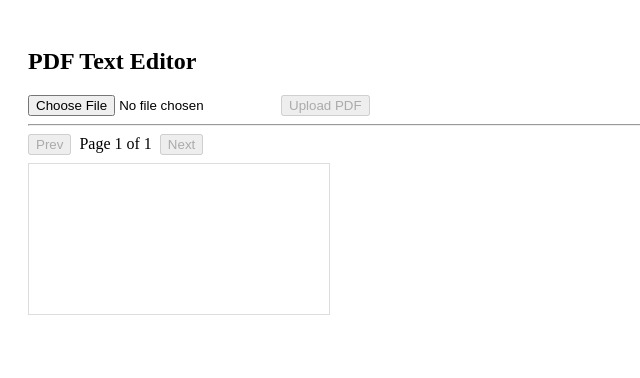
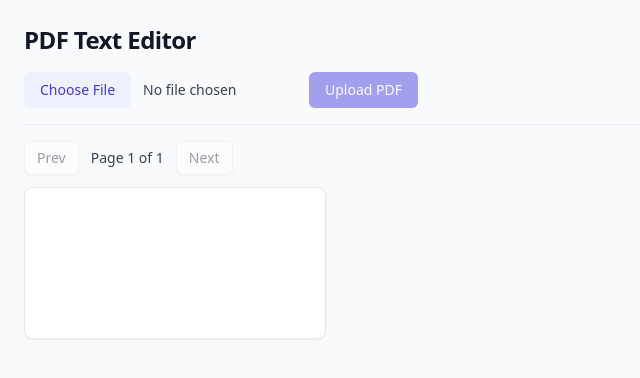
Before and after one commit to hasnatahmad095/edit-pdf, a React (Vite) app in the folder client/: page / in a window 1280 px wide. Shown: the top 378 px of the page, without its empty margins (0-640 px from the left). Built offline with nearby package versions, Linux system fonts and the light colour scheme.

Commit message:
update: update style for buttons and layouts

```diff
--- a/client/index.html
+++ b/client/index.html
@@ -4,6 +4,7 @@
     <meta charset="UTF-8" />
     <meta name="viewport" content="width=device-width, initial-scale=1.0" />
     <title>client</title>
+    <script src="https://cdn.tailwindcss.com"></script>
   </head>
   <body>
     <div id="root"></div>
--- a/client/src/App.jsx
+++ b/client/src/App.jsx
@@ -233,52 +233,56 @@ function App() {
   };
 
   return (
-    <div style={{ padding: 20 }}>
-      <h2>PDF Text Editor</h2>
+    <div className="min-h-screen bg-gray-50 text-gray-900 p-4 md:p-6">
+      <h2 className="text-2xl font-semibold tracking-tight">PDF Text Editor</h2>
 
-      <input
-        type="file"
-        accept="application/pdf"
-        onChange={(e) => setFile(e.target.files[0])}
-      />
+      <div className="mt-4 flex items-center gap-3">
+        <input
+          type="file"
+          accept="application/pdf"
+          onChange={(e) => setFile(e.target.files[0])}
+          className="block text-sm text-gray-700 file:mr-3 file:py-2 file:px-4 file:rounded-md file:border-0 file:text-sm file:font-medium file:bg-indigo-50 file:text-indigo-700 hover:file:bg-indigo-100"
+        />
+        <button
+          onClick={uploadPdf}
+          disabled={!file}
+          className="inline-flex items-center rounded-md bg-indigo-600 px-4 py-2 text-sm font-medium text-white shadow-sm hover:bg-indigo-700 disabled:opacity-50"
+        >
+          Upload PDF
+        </button>
+      </div>
 
-      <button onClick={uploadPdf} disabled={!file}>Upload PDF</button>
+      <div className="my-4 h-px w-full bg-gray-200" />
 
-      <hr />
-
-      <div style={{ display: "flex", alignItems: "center", gap: 8, marginBottom: 8 }}>
-        <button onClick={() => goToPage(pageIndex - 1)} disabled={pageIndex <= 0}>
+      <div className="flex items-center gap-3 mb-3">
+        <button
+          onClick={() => goToPage(pageIndex - 1)}
+          disabled={pageIndex <= 0}
+          className="rounded-md border bg-white px-3 py-1.5 text-sm font-medium text-gray-700 shadow-sm hover:bg-gray-50 disabled:opacity-50"
+        >
           Prev
         </button>
-        <span>
+        <span className="text-sm text-gray-700">
           Page {pageIndex + 1} of {totalPages}
         </span>
-        <button onClick={() => goToPage(pageIndex + 1)} disabled={pageIndex >= (totalPages - 1)}>
+        <button
+          onClick={() => goToPage(pageIndex + 1)}
+          disabled={pageIndex >= (totalPages - 1)}
+          className="rounded-md border bg-white px-3 py-1.5 text-sm font-medium text-gray-700 shadow-sm hover:bg-gray-50 disabled:opacity-50"
+        >
           Next
         </button>
       </div>
 
-      <div
-        style={{
-          position: "relative",
-          display: "inline-block",
-          border: "1px solid #ddd",
-        }}
-      >
-        <canvas ref={canvasRef} style={{ display: "block" }} />
+      <div className="relative inline-block rounded-lg border border-gray-200 bg-white shadow-sm">
+        <canvas ref={canvasRef} className="block" />
         <canvas
           ref={previewCanvasRef}
-          style={{ position: "absolute", left: 0, top: 0, pointerEvents: "none" }}
+          className="absolute left-0 top-0 pointer-events-none"
         />
         <div
-          style={{
-            position: "absolute",
-            left: 0,
-            top: 0,
-            width: viewportSize.width,
-            height: viewportSize.height,
-            pointerEvents: "none",
-          }}
+          className="absolute left-0 top-0 pointer-events-none"
+          style={{ width: viewportSize.width, height: viewportSize.height }}
         >
           {textItems.map((item, i) => (
             <span
@@ -292,17 +296,15 @@ function App() {
                 setOverrideSize(item.fontSize || "");
                 setUseCustomColor(false);
               }}
+              className="absolute cursor-pointer select-none"
               style={{
-                position: "absolute",
                 left: item.x,
                 top: item.y,
                 width: item.width,
                 height: item.height,
-                background: selected === item ? "rgba(255,0,0,0.15)" : "transparent",
-                outline: selected === item ? "1px solid red" : "none",
-                cursor: "pointer",
+                background: selected === item ? "rgba(99,102,241,0.18)" : "transparent",
+                outline: selected === item ? "1px solid rgba(99,102,241,0.9)" : "none",
                 color: "transparent",
-                userSelect: "none",
                 pointerEvents: "auto",
               }}
               title={item.text}
@@ -313,17 +315,25 @@ function App() {
 
       {selected && (
         <>
-          <hr />
-          <div style={{ display: "flex", gap: 8, alignItems: "center", flexWrap: "wrap" }}>
+          <div className="my-4 h-px w-full bg-gray-200" />
+          <div className="flex flex-wrap items-center gap-3 rounded-lg border border-gray-200 bg-white p-3 shadow-sm">
             <input
               value={newText}
               onChange={(e) => setNewText(e.target.value)}
+              className="min-w-[200px] rounded-md border border-gray-300 bg-white px-3 py-2 text-sm shadow-sm focus:outline-none focus:ring-2 focus:ring-indigo-500"
+              placeholder="Enter replacement text"
             />
-            <button onClick={saveEdit}>Save PDF</button>
+            <button
+              onClick={saveEdit}
+              className="inline-flex items-center rounded-md bg-indigo-600 px-4 py-2 text-sm font-medium text-white shadow-sm hover:bg-indigo-700"
+            >
+              Save PDF
+            </button>
             <select
               value={overrideFamily}
               onChange={(e) => setOverrideFamily(e.target.value)}
               title="Font family"
+              className="rounded-md border border-gray-300 bg-white px-2 py-2 text-sm shadow-sm"
             >
               <option value="">Auto (detected)</option>
               <option value="Helvetica">Helvetica</option>
@@ -337,6 +347,7 @@ function App() {
                 setOverrideBold(v === "auto" ? null : v === "bold");
               }}
               title="Font weight"
+              className="rounded-md border border-gray-300 bg-white px-2 py-2 text-sm shadow-sm"
             >
               <option value="auto">Weight: Auto</option>
               <option value="regular">Regular</option>
@@ -349,6 +360,7 @@ function App() {
                 setOverrideItalic(v === "auto" ? null : v === "italic");
               }}
               title="Font style"
+              className="rounded-md border border-gray-300 bg-white px-2 py-2 text-sm shadow-sm"
             >
               <option value="auto">Style: Auto</option>
               <option value="normal">Normal</option>
@@ -365,13 +377,14 @@ function App() {
               }}
               placeholder={String(selected.fontSize || "")}
               title="Font size"
-              style={{ width: 90 }}
+              className="w-24 rounded-md border border-gray-300 bg-white px-2 py-2 text-sm shadow-sm"
             />
-            <label style={{ display: "flex", alignItems: "center", gap: 4 }}>
+            <label className="inline-flex items-center gap-2 text-sm text-gray-700">
               <input
                 type="checkbox"
                 checked={useCustomColor}
                 onChange={(e) => setUseCustomColor(e.target.checked)}
+                className="h-4 w-4 rounded border-gray-300 text-indigo-600 focus:ring-indigo-500"
               />
               Color
               <input
@@ -379,6 +392,7 @@ function App() {
                 value={overrideColor}
                 onChange={(e) => setOverrideColor(e.target.value)}
                 disabled={!useCustomColor}
+                className="h-8 w-10 cursor-pointer disabled:opacity-50"
               />
             </label>
           </div>
```
